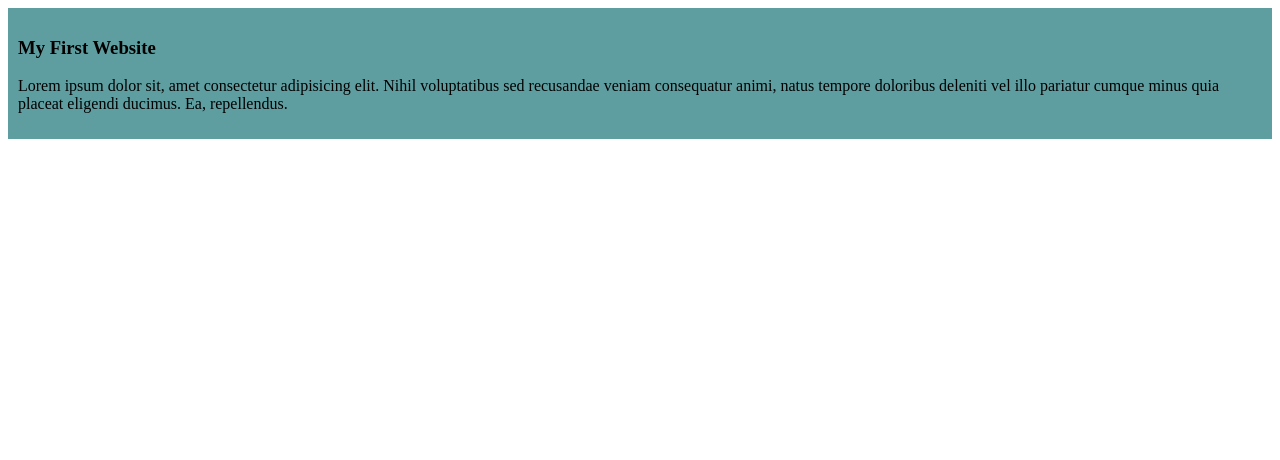
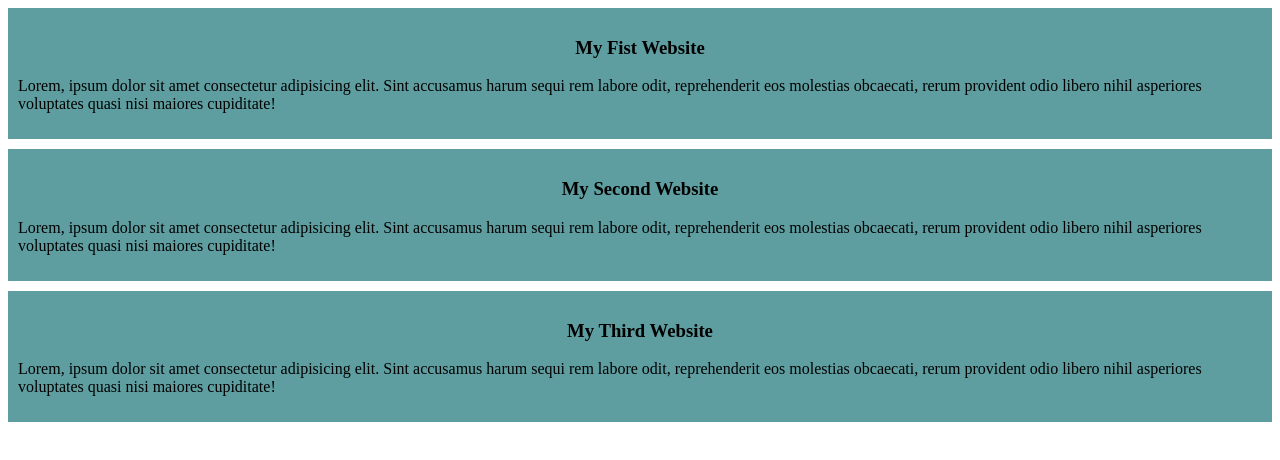
Before and after one commit to mrchipsmaruf/my-first-website, a plain HTML site: page index.html in a window 1280 px wide. Drawn offline with Linux system fonts and the light colour scheme.

Commit message:
added the second and third blog

```diff
--- a/index.html
+++ b/index.html
@@ -7,11 +7,17 @@
     <link rel="stylesheet" href="styles/blog.css">
 </head>
 <body>
-    <div>
-        <h3>
-            My First Website
-        </h3>
-        <p>Lorem ipsum dolor sit, amet consectetur adipisicing elit. Nihil voluptatibus sed recusandae veniam consequatur animi, natus tempore doloribus deleniti vel illo pariatur cumque minus quia placeat eligendi ducimus. Ea, repellendus.</p>
-    </div>
 </body>
+<div>
+    <h3>My Fist Website</h3>
+    <p>Lorem, ipsum dolor sit amet consectetur adipisicing elit. Sint accusamus harum sequi rem labore odit, reprehenderit eos molestias obcaecati, rerum provident odio libero nihil asperiores voluptates quasi nisi maiores cupiditate!</p>
+</div>
+<div>
+    <h3>My Second Website</h3>
+    <p>Lorem, ipsum dolor sit amet consectetur adipisicing elit. Sint accusamus harum sequi rem labore odit, reprehenderit eos molestias obcaecati, rerum provident odio libero nihil asperiores voluptates quasi nisi maiores cupiditate!</p>
+</div>
+<div>
+    <h3>My Third Website</h3>
+    <p>Lorem, ipsum dolor sit amet consectetur adipisicing elit. Sint accusamus harum sequi rem labore odit, reprehenderit eos molestias obcaecati, rerum provident odio libero nihil asperiores voluptates quasi nisi maiores cupiditate!</p>
+</div>
 </html>
--- a/styles/blog.css
+++ b/styles/blog.css
@@ -1,4 +1,8 @@
 div{
 background-color: cadetblue;
 padding: 10px;
+margin-bottom: 10px
 }
+h3{
+    text-align: center;
+}
```
